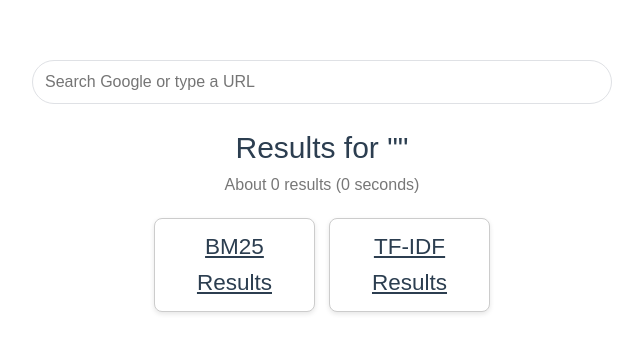
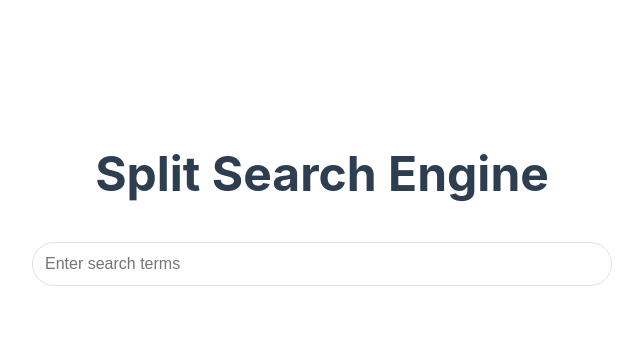
Before and after one commit to chawanakorns/IR-Assignment-5, a Vue app: page / in a window 1280 px wide. Shown: the part 204-556 px from the top of the page, without its empty margins (318-961 px from the left). Built offline with nearby package versions, Linux system fonts and the light colour scheme; the HTML template or start-up script is replaced by a standard one.

Commit message:
Styling the page #2

```diff
--- a/src/views/HomePage.vue
+++ b/src/views/HomePage.vue
@@ -6,10 +6,8 @@ const query = ref('')
 const router = useRouter()
 const route = useRoute()
 
-// Initialize the query from the URL on page load
 query.value = (route.query.q as string) || ''
 
-// Watch for query changes and update the URL without navigating
 watch(query, (newQuery) => {
   router.replace({ path: '/', query: { q: newQuery || undefined } }) // Removes query if empty
 })
@@ -17,14 +15,21 @@ watch(query, (newQuery) => {
 
 <template>
   <div class="homepage">
+    <div class="title">Split Search Engine</div>
     <div class="search-container">
-      <input v-model="query" class="search-bar" placeholder="Search Google or type a URL" />
+      <input v-model="query" class="search-bar" placeholder="Enter search terms" />
     </div>
     <router-view />
   </div>
 </template>
 
 <style scoped>
+.title {
+  font-size: 48px;
+  font-weight: bold;
+  margin: 30px;
+}
+
 .homepage {
   display: flex;
   flex-direction: column;
--- a/src/views/ResultsPage.vue
+++ b/src/views/ResultsPage.vue
@@ -1,8 +1,10 @@
-<script setup lang="ts">
+<script lang="ts">
 import axios from 'axios'
 import { ref, watch } from 'vue'
 import { useRoute } from 'vue-router'
 
+export default {
+  setup() {
     const route = useRoute()
     const query = ref(route.query.q || '')
     const bm25Results = ref([])
@@ -11,11 +13,9 @@ const executionTime = ref(0)
     const loading = ref(false)
     const totalResults = ref(0)
 
-// Function to fetch results from API
     const fetchResults = async () => {
-  if (!query.value) return
+      if (!query.value.trim()) return
       loading.value = true
-
       try {
         const response = await axios.get(`http://localhost:5000/search?q=${query.value}`)
         bm25Results.value = response.data.bm25_results
@@ -25,20 +25,22 @@ const fetchResults = async () => {
       } catch (error) {
         console.error('Error fetching results:', error)
       }
-
       loading.value = false
     }
 
-// Watch for changes in the query and refetch results
     watch(() => route.query.q, (newQuery) => {
       query.value = newQuery || ''
       fetchResults()
-}, { immediate: true }) // Fetch results when the component loads
+    }, { immediate: true })
+
+    return { query, bm25Results, tfidfResults, executionTime, loading, totalResults }
+  }
+}
 </script>
 
 <template>
-  <div class="results-page">
-    <h1>Results for "{{ query }}"</h1>
+  <div class="results-page" v-if="query">
+    <h1>Results for "<span class="bold-query">{{ query }}</span>"</h1>
     <p v-if="loading">Loading...</p>
     <div v-else>
       <p class="result-count">About {{ totalResults }} results ({{ executionTime }} seconds)</p>
@@ -46,7 +48,7 @@ watch(() => route.query.q, (newQuery) => {
       <div class="results-container">
         <!-- BM25 Results -->
         <div class="results-box">
-          <h2 style="text-decoration: underline">BM25 Results</h2>
+          <h2 style="text-decoration: underline; padding: 10px;">BM25 Results</h2>
           <div class="results-scrollable">
             <div class="result" v-for="result in bm25Results" :key="result.url">
               <a :href="result.url" target="_blank" class="result-title">{{ result.title }}</a>
@@ -59,7 +61,7 @@ watch(() => route.query.q, (newQuery) => {
 
         <!-- TF-IDF Results -->
         <div class="results-box">
-          <h2 style="text-decoration: underline">TF-IDF Results</h2>
+          <h2 style="text-decoration: underline; padding: 10px;">TF-IDF Results</h2>
           <div class="results-scrollable">
             <div class="result" v-for="result in tfidfResults" :key="result.url">
               <a :href="result.url" target="_blank" class="result-title">{{ result.title }}</a>
@@ -80,6 +82,12 @@ watch(() => route.query.q, (newQuery) => {
   font-family: Arial, sans-serif;
 }
 
+.bold-query {
+  font-weight: bold;
+  color: #d93025;
+  /* Google-style red for query */
+}
+
 .result-count {
   font-size: 16px;
   color: #777;
@@ -89,6 +97,7 @@ watch(() => route.query.q, (newQuery) => {
   display: flex;
   justify-content: space-between;
   margin-top: 20px;
+  margin-bottom: 50px;
   width: 100%;
 }
 
@@ -99,20 +108,19 @@ watch(() => route.query.q, (newQuery) => {
   padding: 10px;
   background-color: #fff;
   box-shadow: 0px 2px 5px rgba(0, 0, 0, 0.1);
+  text-align: left;
 }
 
 .results-scrollable {
   max-height: 400px;
-  /* Fixed height for scrollable area */
   overflow-y: auto;
   padding-right: 10px;
 }
 
 .result {
   border-bottom: 1px solid #ccc;
-  padding-bottom: 10px;
   margin-bottom: 20px;
-  text-align: left;
+  padding: 10px;
 }
 
 .result-title {
@@ -134,18 +142,23 @@ watch(() => route.query.q, (newQuery) => {
 }
 
 .result-snippet {
-  margin-top: 10px;
-  font-size: 12px;
+  margin-top: 12px;
+  font-size: 14px;
   color: #4d5156;
+  white-space: normal;
+  /* Fix text wrapping */
+  overflow: hidden;
 }
 
 .result-snippet b {
   font-weight: bold;
+  color: #d93025;
+  /* Make query terms bold and red */
 }
 
 .result-score {
   margin-top: 5px;
-  font-size: 10px;
+  font-size: 12px;
   color: #888;
 }
 </style>
```
Lines whose indentation alone changed are shown as unchanged.
